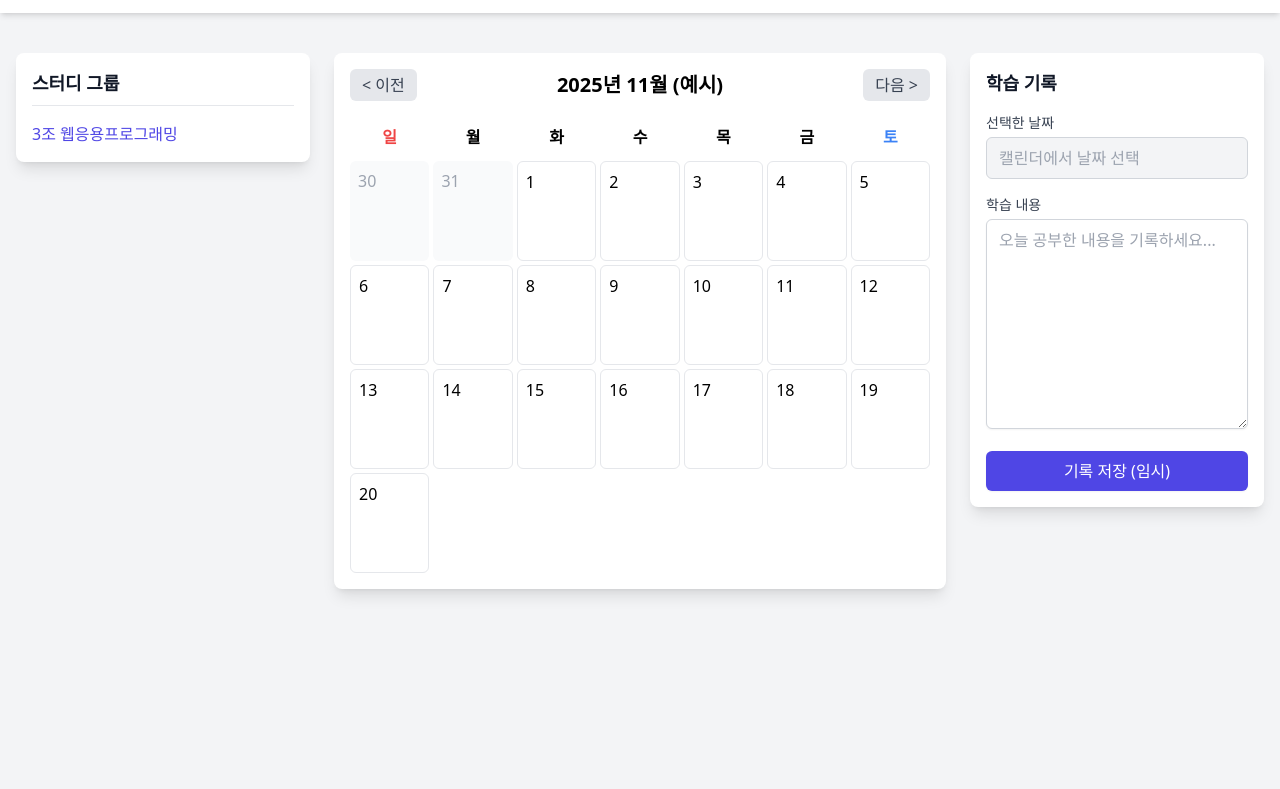
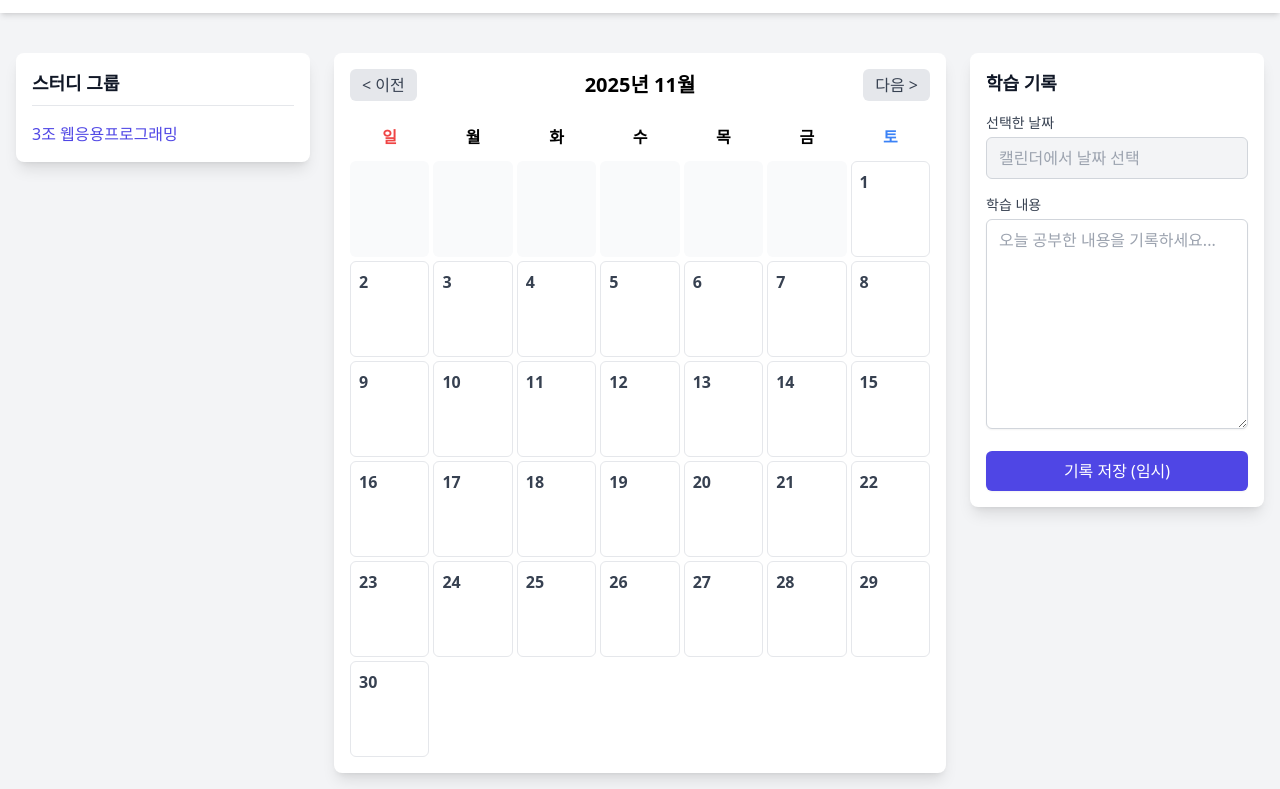
Before and after one commit to suyoungee/Co-Cal, a website: page public/index.html in a window 1280 px wide. Both pictures are taken after typing "name@example.com", "Sample123" into the empty fields and a click on the button "로그인". Shown: the part 55-844 px from the top of the page. Before the commit the page ends 800 px from the top, so only its background shows below. Drawn offline with nearby package versions, Linux system fonts and the light colour scheme.

Commit message:
feat: 캘린더 로직 추가

```diff
--- a/public/index.html
+++ b/public/index.html
@@ -112,9 +112,9 @@
                     <section class="lg:col-span-2">
                         <div class="p-4 bg-white rounded-lg shadow-lg">
                             <div class="flex items-center justify-between mb-4">
-                                <button class="px-3 py-1 text-gray-700 bg-gray-200 rounded-md hover:bg-gray-300">&lt; 이전</button>
-                                <h2 class="text-xl font-bold">2025년 11월 (예시)</h2>
-                                <button class="px-3 py-1 text-gray-700 bg-gray-200 rounded-md hover:bg-gray-300">다음 &gt;</button>
+                                <button id="prev-month" class="px-3 py-1 text-gray-700 bg-gray-200 rounded-md hover:bg-gray-300">&lt; 이전</button>
+                                <h2 id="current-month-year" class="text-xl font-bold"></h2>
+                                <button id="next-month" class="px-3 py-1 text-gray-700 bg-gray-200 rounded-md hover:bg-gray-300">다음 &gt;</button>
                             </div>
                             <div class="grid grid-cols-7 gap-1 text-center font-semibold">
                                 <div class="py-2 text-red-500">일</div>
@@ -125,29 +125,7 @@
                                 <div class="py-2">금</div>
                                 <div class="py-2 text-blue-500">토</div>
                             </div>
-                            <div class="grid grid-cols-7 gap-1 mt-1">
-                                <div class="calendar-day-placeholder p-2 text-gray-400 bg-gray-50 rounded-md">30</div>
-                                <div class="calendar-day-placeholder p-2 text-gray-400 bg-gray-50 rounded-md">31</div>
-                                <div class="calendar-day-placeholder p-2 border border-gray-200 rounded-md bg-white">1</div>
-                                <div class="calendar-day-placeholder p-2 border border-gray-200 rounded-md bg-white">2</div>
-                                <div class="calendar-day-placeholder p-2 border border-gray-200 rounded-md bg-white">3</div>
-                                <div class="calendar-day-placeholder p-2 border border-gray-200 rounded-md bg-white">4</div>
-                                <div class="calendar-day-placeholder p-2 border border-gray-200 rounded-md bg-white">5</div>
-                                <div class="calendar-day-placeholder p-2 border border-gray-200 rounded-md bg-white">6</div>
-                                <div class="calendar-day-placeholder p-2 border border-gray-200 rounded-md bg-white">7</div>
-                                <div class="calendar-day-placeholder p-2 border border-gray-200 rounded-md bg-white">8</div>
-                                <div class="calendar-day-placeholder p-2 border border-gray-200 rounded-md bg-white">9</div>
-                                <div class="calendar-day-placeholder p-2 border border-gray-200 rounded-md bg-white">10</div>
-                                <div class="calendar-day-placeholder p-2 border border-gray-200 rounded-md bg-white">11</div>
-                                <div class="calendar-day-placeholder p-2 border border-gray-200 rounded-md bg-white">12</div>
-                                <div class="calendar-day-placeholder p-2 border border-gray-200 rounded-md bg-white">13</div>
-                                <div class="calendar-day-placeholder p-2 border border-gray-200 rounded-md bg-white">14</div>
-                                <div class="calendar-day-placeholder p-2 border border-gray-200 rounded-md bg-white">15</div>
-                                <div class="calendar-day-placeholder p-2 border border-gray-200 rounded-md bg-white">16</div>
-                                <div class="calendar-day-placeholder p-2 border border-gray-200 rounded-md bg-white">17</div>
-                                <div class="calendar-day-placeholder p-2 border border-gray-200 rounded-md bg-white">18</div>
-                                <div class="calendar-day-placeholder p-2 border border-gray-200 rounded-md bg-white">19</div>
-                                <div class="calendar-day-placeholder p-2 border border-gray-200 rounded-md bg-white">20</div>
+                            <div id="calendar-grid" class="grid grid-cols-7 gap-1 mt-1 min-h-[500px]">
                             </div>
                         </div>
                     </section>
@@ -237,7 +215,67 @@
 
             // --- 메인 페이지 기능 (나중에 추가) ---
 
-            // TODO: 캘린더 생성 JS 로직 추가
+            // 캘린더 생성 JS 로직
+            let currentDate = new Date(); // 현재 날짜 기준
+
+            const calendarGrid = document.getElementById('calendar-grid');
+            const monthYearTitle = document.getElementById('current-month-year');
+            const prevBtn = document.getElementById('prev-month');
+            const nextBtn = document.getElementById('next-month');
+
+            // 달력 그리기 함수
+            const renderCalendar = () => {
+                calendarGrid.innerHTML = ''; // 기존 내용 초기화
+
+                const year = currentDate.getFullYear();
+                const month = currentDate.getMonth(); // 0(1월) ~ 11(12월)
+
+                // 제목 업데이트 (예: 2025년 11월)
+                monthYearTitle.innerText = `${year}년 ${month + 1}월`;
+
+                // 이번 달 1일이 무슨 요일인지 (0:일, 1:월 ... 6:토)
+                const firstDayIndex = new Date(year, month, 1).getDay();
+
+                // 이번 달 마지막 날짜가 며칠인지 (28, 30, 31?)
+                const lastDay = new Date(year, month + 1, 0).getDate();
+
+                // 1. 빈 칸 채우기 (1일 전까지)
+                for (let i = 0; i < firstDayIndex; i++) {
+                    const emptyDiv = document.createElement('div');
+                    emptyDiv.className = 'p-2 bg-gray-50 rounded-md'; // 스타일 유지
+                    calendarGrid.appendChild(emptyDiv);
+                }
+
+                // 2. 날짜 채우기 (1일부터 말일까지)
+                for (let i = 1; i <= lastDay; i++) {
+                    const dateDiv = document.createElement('div');
+                    dateDiv.className = 'p-2 border border-gray-200 rounded-md bg-white hover:bg-indigo-50 cursor-pointer h-24 transition';
+                    dateDiv.innerHTML = `<span class="font-semibold text-gray-700">${i}</span>`;
+
+                    // 날짜 클릭 이벤트 (학습 기록용)
+                    dateDiv.addEventListener('click', () => {
+                        // 선택된 날짜 표시 로직 (나중에 구현)
+                        document.getElementById('log-date').value = `${year}-${String(month+1).padStart(2,'0')}-${String(i).padStart(2,'0')}`;
+                    });
+
+                    calendarGrid.appendChild(dateDiv);
+                }
+            };
+
+            // 초기 렌더링
+            renderCalendar();
+
+            // 버튼 이벤트 연결
+            prevBtn.addEventListener('click', () => {
+                currentDate.setMonth(currentDate.getMonth() - 1);
+                renderCalendar();
+            });
+
+            nextBtn.addEventListener('click', () => {
+                currentDate.setMonth(currentDate.getMonth() + 1);
+                renderCalendar();
+            });
+
 
             // TODO: '기록 저장' 버튼에 CRUD 로직 추가
 
```
